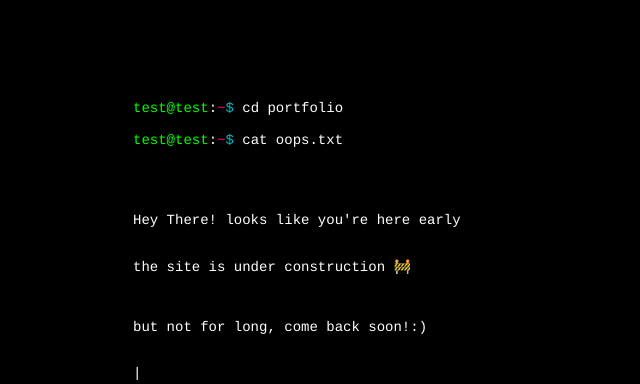
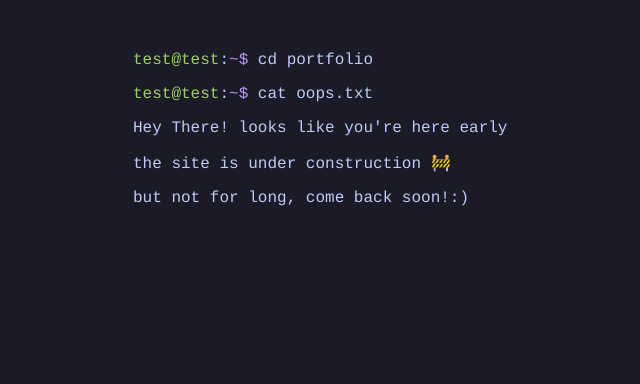
Before and after one commit to reema-21/portfolio, a website: page index.html in a window 1280 px wide. Shown: the whole page, without its empty margins (132-772 px from the left). Drawn offline with nearby package versions, Linux system fonts and the light colour scheme.

Commit message:
switched the colour scheme and rewrote the console writer: - defined the "Tokyo Night" palette as css property - the the blinking cursor now uses a css animation instead of a js timer - moved the tmp text from hello text to index.html - typing is now perfomed by walking the text nodes - removed jQuery

```diff
--- a/assets/css/console.css
+++ b/assets/css/console.css
@@ -1,20 +1,58 @@
-/*TODO: update the color scheme to fit the Tokyo Night Terminal Color Scheme*/
 html {scrollbar-width: none;}
 html::-webkit-scrollbar {display: none;}
-body {background-color: #000}
 
-#console {font-family: courier, monospace;color: #fff;width:750px;margin-left:auto;margin-right:auto;margin-top:100px;font-size:14px;}
+/*? I don't know why the same colours are used twice in the palatte, it might be due to some terminal specs, might delete the dupes*/
+:root { /** switching to class if I decide to add more themes*/
+  /* Tokyo Night: https://cmuxthemes.com/themes/tokyonight/ */
+  --term-bg: #1a1b26;
+  --term-fg: #c0caf5;
+  --term-cursor: #c0caf5;
 
-a {color: #0bc;text-decoration: none;}
+  --term-black: #15161e;
+  --term-red: #f7768e;
+  --term-green: #9ece6a;
+  --term-yellow: #e0af68;
+  --term-blue: #7aa2f7;
+  --term-magenta: #bb9af7;
+  --term-cyan: #7dcfff;
+  --term-white: #a9b1d6;
+  --term-bright-black: #414868;
+  --term-bright-red: #f7768e;
+  --term-bright-green: #9ece6a;
+  --term-bright-yellow: #e0af68;
+  --term-bright-blue: #7aa2f7;
+  --term-bright-magenta: #bb9af7;
+  --term-bright-cyan: #7dcfff;
+  --term-bright-white: #c0caf5;
+}
 
-#a {color: #0f0;}
+body {background-color: var(--term-bg)}
 
-#c {color: #0bc;}
+.console {
+    font-family: courier, monospace;
+    color: var(--term-fg);
+    width:750px;
+    margin-left:auto;
+    margin-right:auto;
+    margin-top:4%;
+    font-size:1em;
+}
 
-#b {color: #ff0096;}
+.console::after{
+    content: "|";
+    animation: blink 1s steps(1) infinite;
+}
 
-#k {animation: change 1s;}
+@media (prefers-reduced-motion: reduce) {
+    .console::after{
+    animation: none;
+}
+}
 
-#op{color: #888888}
+.user {color: var(--term-green);}
 
-@keyframes change {0% { color: #0f0; }50% { color: #0f0; }99% { color: black; }}
+.tilde {color: var(--term-bright-magenta);}
+
+.dollar-sign {color: var(--term-magenta);}
+
+@keyframes blink {50% { opacity: 0%; }}
--- a/assets/js/console.js
+++ b/assets/js/console.js
@@ -1,144 +1,31 @@
-console.log("console.js loaded");
-let timer;
+const CONSOLE = document.getElementsByClassName("console")[0];
+const STEPS = [];
+const WALKER = document.createTreeWalker(CONSOLE, NodeFilter.SHOW_ELEMENT | NodeFilter.SHOW_TEXT);
 
-let ConsoleWriter = {
-  text: null,
-  accessCountimer: null,
-  index: 0,
-  speed: 2,
-  file: "",
-  accessCount: 0,
-  deniedCount: 0,
-  init: function () {
-    ConsoleWriter.accessCountimer = setInterval(function () {
-      ConsoleWriter.updLstChr();
-    }, 500);
-    $.get(ConsoleWriter.file, function (data) {
-      ConsoleWriter.text = data;
-      ConsoleWriter.text = ConsoleWriter.text.slice(0, -1);
-      timer = setInterval(t, 30);
-    });
-  },
+while (WALKER.nextNode()) {
+  const current = WALKER.currentNode;
 
-  content: function () {
-    return $("#console").html();
-  },
-
-  write: function (str) {
-    $("#console").append(str);
-    return false;
-  },
-
-  addText: function (key) {
-    if (ConsoleWriter.handleSpecialKey(key)) {
-      ConsoleWriter.preventKeyDefault(key);
-      return;
-    }
-
-    if (ConsoleWriter.text) {
-      ConsoleWriter.updateConsole(key);
-    }
-
-    ConsoleWriter.preventKeyDefault(key);
-  },
-
-  handleSpecialKey: function (key) {
-    const actions = {
-      18: () => ConsoleWriter.checkAccess(),
-      20: () => ConsoleWriter.checkDenied(),
-      27: () => ConsoleWriter.hidepop(),
-    };
-
-    const action = actions[key.keyCode];
-
-    if (!action) {
-      return false;
-    }
-
-    action();
-    return true;
-  },
-
-  checkAccess: function () {
-    ConsoleWriter.accessCount++;
-
-    if (ConsoleWriter.accessCount >= 3) {
-      ConsoleWriter.makeAccess();
-    }
-  },
-
-  checkDenied: function () {
-    ConsoleWriter.deniedCount++;
-
-    if (ConsoleWriter.deniedCount >= 3) {
-      ConsoleWriter.makeDenied();
-    }
-  },
-
-  updateConsole: function (key) {
-    const cont = ConsoleWriter.content();
-
-    if (cont.endsWith("|")) {
-      $("#console").html(cont.slice(0, -1));
-    }
-
-    ConsoleWriter.index +=
-      key.keyCode == 8 ? -ConsoleWriter.speed : ConsoleWriter.speed;
-
-    ConsoleWriter.index = Math.max(0, ConsoleWriter.index);
-
-    const text = ConsoleWriter.text.substring(0, ConsoleWriter.index);
-    $("#console").html(text.replaceAll("\n", "<br/>"));
-    window.scrollBy(0, 50);
-  },
-
-  preventKeyDefault: function (key) {
-    if (key.preventDefault && key.keyCode != 122) {
-      key.preventDefault();
-    }
-
-    if (key.keyCode != 122) {
-      key.returnValue = false;
-    }
-  },
-
-  updLstChr: function () {
-    let cont = this.content();
-
-    if (cont.substring(cont.length - 1, cont.length) == "|")
-      $("#console").html(
-        $("#console")
-          .html()
-          .substring(0, cont.length - 1),
-      );
-    else this.write("|"); // else write it
-  },
-};
-
-function replaceUrls(text) {
-  let http = text.indexOf("http://");
-  let space = text.indexOf(".me ", http);
-
-  if (space != -1) {
-    let url = text.slice(http, space - 1);
-    return text.replace(url, `<a href="${url}">${url}</a>`);
-  } else {
-    return text;
+  if (current.nodeType === Node.TEXT_NODE) {
+    STEPS.push({ node: current, text: current.data });
+    current.data = "";
+  } else if (current.dataset.pause) {
+    STEPS.push({ pause: +current.dataset.pause });
   }
 }
 
-ConsoleWriter.speed = 3;
-ConsoleWriter.file = "assets/static/hello.txt";
+const sleep = (ms) => new Promise((r) => setTimeout(r, ms));
 
-function t() {
-  ConsoleWriter.addText({ keyCode: 123748 });
+(async () => {
+  for (const step of STEPS) {
 
-  if (ConsoleWriter.index > ConsoleWriter.text.length) {
-    clearInterval(timer);
+    if (step.pause) {
+      await sleep(step.pause);
+      continue;
+    }
+
+    for (const ch of step.text) {
+      step.node.data += ch;
+      await sleep(10);
+    }
   }
-}
-
-
-$(function () {
-  ConsoleWriter.init();
-});
+})();
--- a/assets/static/hello.txt
+++ /dev/null
@@ -1,10 +0,0 @@
-<span id="a">test@test</span>:<span id="b">~</span><span id="c">$</span> cd portfolio
-<!-- laglaglaglaglaglag -->
- <span id="a">test@test</span>:<span id="b">~</span><span id="c">$</span> cat <!-- laglaglaglaglaglaglaglaglag -->oops.txt<br /><br />
-<!-- sjkfhskjf -->
-
-Hey There! looks like you're here early
-<!-- laglaglaglaglaglaglaglaglaglaglaglag -->
-<p>the site is under construction 🚧</p>
-<p>but not for long, come back soon!:)</p>
-<!-- bitlagbitlagbitlagbitlagbitlagbitlag -->
--- a/index.html
+++ b/index.html
@@ -1,20 +1,29 @@
-<!DOCTYPE >
+<!DOCTYPE html>
 <html lang="en">
+
 <head>
+  <meta charset="utf-8">
+  <meta name="viewport" content="width=device-width, initial-scale=1">
   <title>Portfolio</title>
-    <script
-      type="text/javascript"
-      src="https://ajax.googleapis.com/ajax/libs/jquery/1.4.2/jquery.min.js"
-      integrity="sha384-uM92FpIlSezT+p5kEPtjaSlsjbyrQJbsu5zh4A/T1Jd+Cs0jl0hyzKRBnrbqmHCR"
-      crossorigin="anonymous"
-    ></script>
   <link rel="stylesheet" type="text/css" href="assets/css/console.css" />
 </head>
+
 <body>
-    <div id="console"></div>
-    <script
-      type="text/javascript"
-      src="assets/js/console.js"
-    ></script>
+  <div class="console">
+    <p> <span class="user">test@test</span>:<span class="tilde">~</span><span class="dollar-sign">$</span> cd
+      portfolio<span data-pause="400"></span> </p>
+
+    <p><span class="user">test@test</span>:<span class="tilde">~</span><span class="dollar-sign">$</span> cat <span
+        data-pause="400"></span>oops.txt</p>
+
+    <span data-pause="400"></span>
+    <p>Hey There! looks like you're here early</p>
+    <p>the site is under construction 🚧</p>
+    <p>but not for long, come back soon!:)</p>
+
+  </div>
+  <script type="text/javascript" src="assets/js/console.js"></script>
 </body>
+
 </html>
+<!-- TODO: improve responceviness for div console, cleanliness, and structure -->
```
Also changed, not shown: 1 other file. Lines whose indentation alone changed are shown as unchanged.
